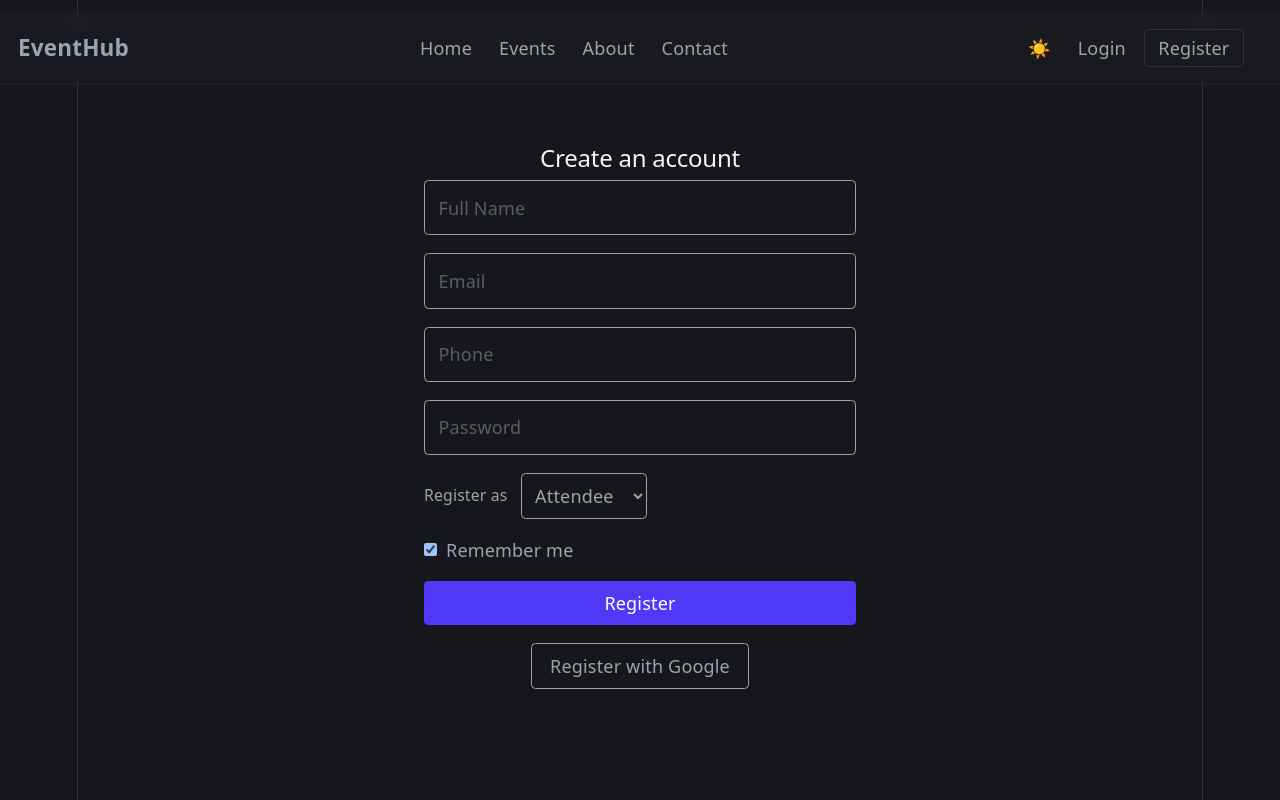
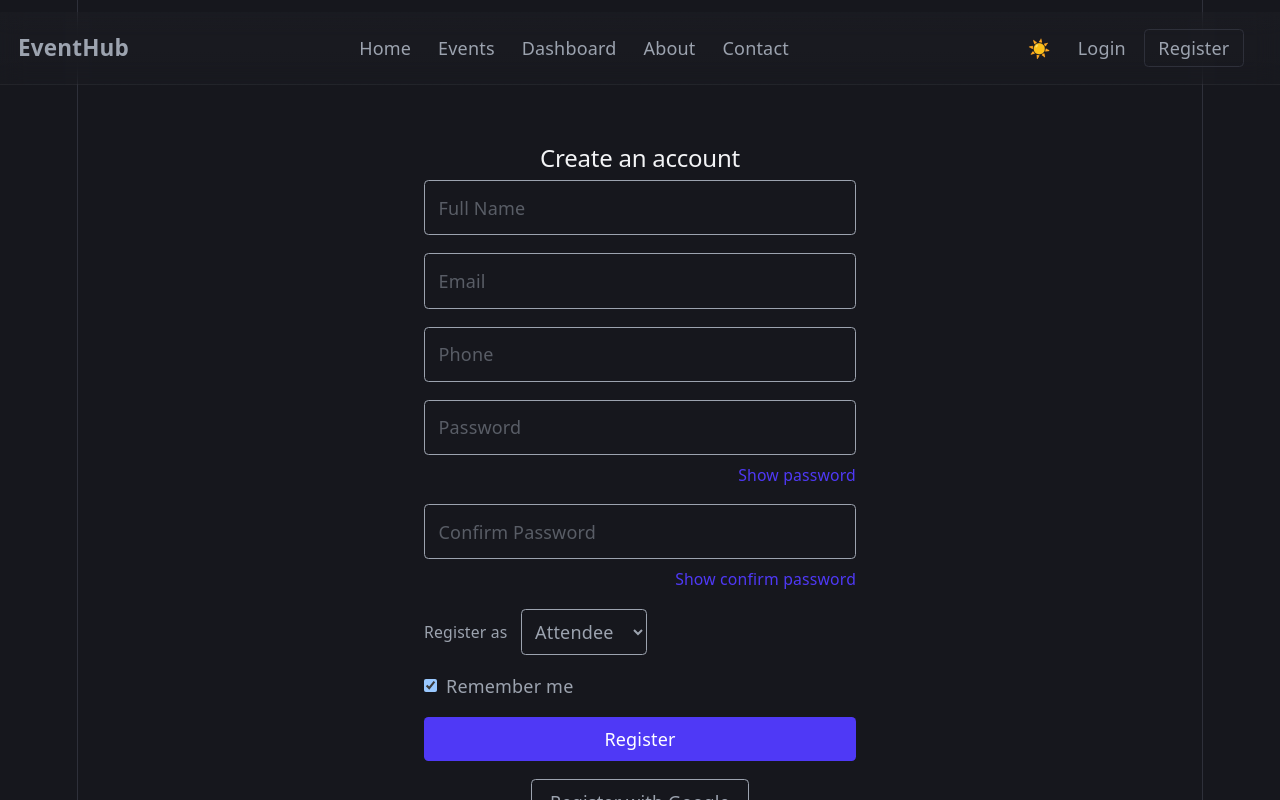
Before and after one commit to HemilChanlwala/EventHub, a React (Vite) app: page /register in a window 1280 px wide. Shown: the top 800 px of the page. Built offline with nearby package versions, Linux system fonts and the light colour scheme.

Commit message:
show password,login name,dashboard link.

```diff
--- a/src/App.jsx
+++ b/src/App.jsx
@@ -1,5 +1,7 @@
-import { BrowserRouter as Router, Routes, Route } from 'react-router-dom'
+import { BrowserRouter as Router, Routes, Route, Navigate } from 'react-router-dom'
+import { useContext } from 'react'
 import MainLayout from './layouts/MainLayout'
+import AuthContext from './context/AuthContext'
 import Home from './pages/Home'
 import Events from './pages/Events'
 import EventDetails from './pages/EventDetails'
@@ -16,6 +18,14 @@ import AdminDashboard from './pages/AdminDashboard'
 import Ticket from './pages/Ticket'
 import './App.css'
 
+const ProtectedRoute = ({ children }) => {
+  const { user, loading } = useContext(AuthContext)
+
+  if (loading) return null
+
+  return user ? children : <Navigate to="/login" replace />
+}
+
 function App() {
   return (
     <Router>
@@ -28,11 +38,11 @@ function App() {
         <Route path="/login" element={<MainLayout><Login /></MainLayout>} />
         <Route path="/register" element={<MainLayout><Register /></MainLayout>} />
         <Route path="/events/:id/register" element={<MainLayout><RegisterFlow /></MainLayout>} />
-        <Route path="/dashboard" element={<MainLayout><Dashboard /></MainLayout>} />
-        <Route path="/organizer" element={<MainLayout><OrganizerDashboard /></MainLayout>} />
-        <Route path="/organizer/checkin" element={<MainLayout><CheckIn /></MainLayout>} />
-        <Route path="/admin" element={<MainLayout><AdminDashboard /></MainLayout>} />
-        <Route path="/profile" element={<MainLayout><Profile /></MainLayout>} />
+        <Route path="/dashboard" element={<ProtectedRoute><MainLayout><Dashboard /></MainLayout></ProtectedRoute>} />
+        <Route path="/organizer" element={<ProtectedRoute><MainLayout><OrganizerDashboard /></MainLayout></ProtectedRoute>} />
+        <Route path="/organizer/checkin" element={<ProtectedRoute><MainLayout><CheckIn /></MainLayout></ProtectedRoute>} />
+        <Route path="/admin" element={<ProtectedRoute><MainLayout><AdminDashboard /></MainLayout></ProtectedRoute>} />
+        <Route path="/profile" element={<ProtectedRoute><MainLayout><Profile /></MainLayout></ProtectedRoute>} />
         <Route path="/ticket/:ticketId" element={<MainLayout><Ticket /></MainLayout>} />
         <Route path="*" element={<MainLayout><Home /></MainLayout>} />
       </Routes>
--- a/src/components/Navbar.jsx
+++ b/src/components/Navbar.jsx
@@ -31,6 +31,8 @@ const Navbar = () => {
 
   const navClass = `glass-navbar ${scrolled ? 'solid' : ''}`
   const { user, logout } = useContext(AuthContext)
+  const displayName = user?.user_metadata?.full_name || user?.user_metadata?.name || user?.email?.split('@')[0] || 'User'
+  const dashboardLink = user ? '/dashboard' : '/login'
 
   return (
     <nav className={navClass}>
@@ -39,6 +41,7 @@ const Navbar = () => {
         <div className="hidden md:flex space-x-6 items-center">
           <Link to="/">Home</Link>
           <Link to="/events">Events</Link>
+          <Link to={dashboardLink}>Dashboard</Link>
           <Link to="/about">About</Link>
           <Link to="/contact">Contact</Link>
         </div>
@@ -50,7 +53,7 @@ const Navbar = () => {
           <div className="hidden md:flex items-center space-x-4">
             {user ? (
               <>
-                <Link to="/profile">Hi, {user.name}</Link>
+                <Link to="/profile">Hi, {displayName}</Link>
                 {user.role === 'organizer' && <Link to="/organizer">Organizer</Link>}
                 {user.role === 'admin' && <Link to="/admin">Admin</Link>}
                 <button onClick={() => { logout(); }} className="px-3 py-1 border rounded border-theme">Logout</button>
@@ -73,6 +76,7 @@ const Navbar = () => {
           <motion.div initial={{ opacity: 0, height: 0 }} animate={{ opacity: 1, height: 'auto' }} exit={{ opacity: 0, height: 0 }} className="md:hidden px-4 pb-4 space-y-2 overflow-hidden">
             <Link to="/" className="block">Home</Link>
             <Link to="/events" className="block">Events</Link>
+            <Link to={dashboardLink} className="block">Dashboard</Link>
             <Link to="/about" className="block">About</Link>
             <Link to="/contact" className="block">Contact</Link>
             {user ? (
--- a/src/hooks/useAuth.js
+++ b/src/hooks/useAuth.js
@@ -1,63 +1,84 @@
-import { useEffect, useState } from 'react'
-import { supabase } from '../services/supabase'
+import { useEffect, useState } from "react";
+import { supabase } from "../services/supabase";
 
 export default function useAuth() {
-  const [user, setUser] = useState(null)
+  const [user, setUser] = useState(null);
+  const [loading, setLoading] = useState(true);
 
   useEffect(() => {
-    const getSession = async () => {
+    // Get current session on page load
+    const getUser = async () => {
       const {
         data: { session },
-      } = await supabase.auth.getSession()
+      } = await supabase.auth.getSession();
 
-      setUser(session?.user || null)
-    }
+      setUser(session?.user ?? null);
+      setLoading(false);
+    };
 
-    getSession()
+    getUser();
 
+    // Listen for login/logout changes
     const {
       data: { subscription },
-    } = supabase.auth.onAuthStateChange(
-      (_, session) => {
-        setUser(session?.user || null)
+    } = supabase.auth.onAuthStateChange((event, session) => {
+      setUser(session?.user ?? null);
+      setLoading(false);
+
+      // Remove OAuth query parameters after successful login
+      if (
+        event === "SIGNED_IN" &&
+        (window.location.search || window.location.hash)
+      ) {
+        window.history.replaceState(
+          {},
+          document.title,
+          window.location.pathname
+        );
       }
-    )
+    });
 
-    return () => subscription.unsubscribe()
-  }, [])
+    return () => subscription.unsubscribe();
+  }, []);
 
+  // Email Registration
   const register = async (email, password) => {
     return await supabase.auth.signUp({
       email,
       password,
-    })
-  }
+    });
+  };
 
+  // Email Login
   const login = async (email, password) => {
     return await supabase.auth.signInWithPassword({
       email,
       password,
-    })
-  }
-const loginWithGoogle = async () => {
-  return await supabase.auth.signInWithOAuth({
-    provider: 'google',
-    options: {
-      redirectTo: window.location.origin,
-    },
-  })
-}
+    });
+  };
 
+  // Google Login
+  const loginWithGoogle = async () => {
+    return await supabase.auth.signInWithOAuth({
+      provider: "google",
+      options: {
+        redirectTo: `${window.location.origin}`,
+      },
+    });
+  };
+
+  // Logout
   const logout = async () => {
-    await supabase.auth.signOut()
-    setUser(null)
-  }
+    await supabase.auth.signOut();
+    setUser(null);
+  };
 
   return {
     user,
+    loading,
     register,
     login,
     loginWithGoogle,
     logout,
-  }
+  };
 }
--- a/src/pages/Login.jsx
+++ b/src/pages/Login.jsx
@@ -8,6 +8,7 @@ const Login = () => {
 
   const [email, setEmail] = useState('')
   const [password, setPassword] = useState('')
+  const [showPassword, setShowPassword] = useState(false)
   const [remember, setRemember] = useState(false)
   const [error, setError] = useState('')
 
@@ -77,7 +78,7 @@ const Login = () => {
 
           <input
             id="login-password"
-            type="password"
+            type={showPassword ? 'text' : 'password'}
             aria-label="Password"
             value={password}
             onChange={(e) =>
@@ -87,6 +88,16 @@ const Login = () => {
             className="w-full p-3 border rounded"
             required
           />
+          <div className="mt-2 flex justify-end">
+            <button
+              type="button"
+              onClick={() => setShowPassword((prev) => !prev)}
+              className="text-sm text-indigo-600"
+              aria-label={showPassword ? 'Hide password' : 'Show password'}
+            >
+              {showPassword ? 'Hide password' : 'Show password'}
+            </button>
+          </div>
         </div>
 
         <div className="flex items-center justify-between">
--- a/src/pages/Register.jsx
+++ b/src/pages/Register.jsx
@@ -10,6 +10,9 @@ const Register = () => {
   const [email, setEmail] = useState('')
   const [phone, setPhone] = useState('')
   const [password, setPassword] = useState('')
+  const [confirmPassword, setConfirmPassword] = useState('')
+  const [showPassword, setShowPassword] = useState(false)
+  const [showConfirmPassword, setShowConfirmPassword] = useState(false)
   const [role, setRole] = useState('attendee')
   const [remember, setRemember] = useState(true)
   const [error, setError] = useState('')
@@ -18,8 +21,13 @@ const Register = () => {
     e.preventDefault()
     setError('')
 
-    if (!email || !password) {
-      setError('Email and password are required')
+    if (!email || !password || !confirmPassword) {
+      setError('Email, password, and confirm password are required')
+      return
+    }
+
+    if (password !== confirmPassword) {
+      setError('Passwords do not match')
       return
     }
 
@@ -85,8 +93,9 @@ const Register = () => {
           className="w-full p-3 border rounded bg-transparent"
         />
 
+        <div>
           <input
-          type="password"
+            type={showPassword ? 'text' : 'password'}
             value={password}
             onChange={(e) =>
               setPassword(e.target.value)
@@ -95,6 +104,40 @@ const Register = () => {
             className="w-full p-3 border rounded bg-transparent"
             required
           />
+          <div className="mt-2 flex justify-end">
+            <button
+              type="button"
+              onClick={() => setShowPassword((prev) => !prev)}
+              className="text-sm text-indigo-600"
+              aria-label={showPassword ? 'Hide password' : 'Show password'}
+            >
+              {showPassword ? 'Hide password' : 'Show password'}
+            </button>
+          </div>
+        </div>
+
+        <div>
+          <input
+            type={showConfirmPassword ? 'text' : 'password'}
+            value={confirmPassword}
+            onChange={(e) =>
+              setConfirmPassword(e.target.value)
+            }
+            placeholder="Confirm Password"
+            className="w-full p-3 border rounded bg-transparent"
+            required
+          />
+          <div className="mt-2 flex justify-end">
+            <button
+              type="button"
+              onClick={() => setShowConfirmPassword((prev) => !prev)}
+              className="text-sm text-indigo-600"
+              aria-label={showConfirmPassword ? 'Hide confirm password' : 'Show confirm password'}
+            >
+              {showConfirmPassword ? 'Hide confirm password' : 'Show confirm password'}
+            </button>
+          </div>
+        </div>
 
         <div className="flex items-center gap-3">
           <label className="text-sm">
```
Also changed, not shown: 2 other files (tests, documents, lock files or other folders). Lines whose indentation alone changed are shown as unchanged.
